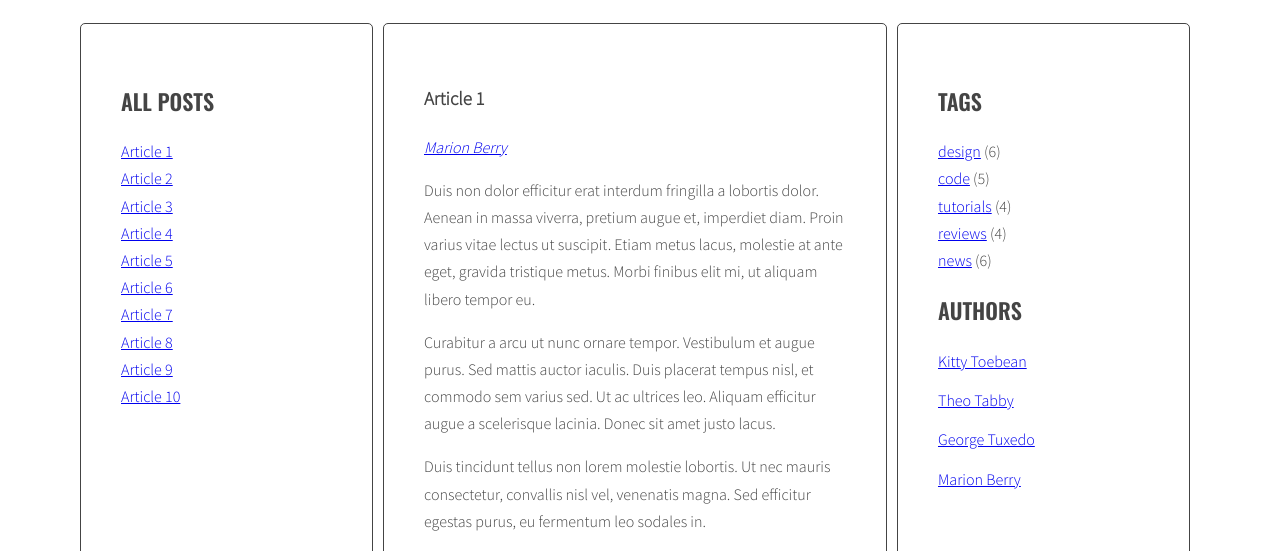
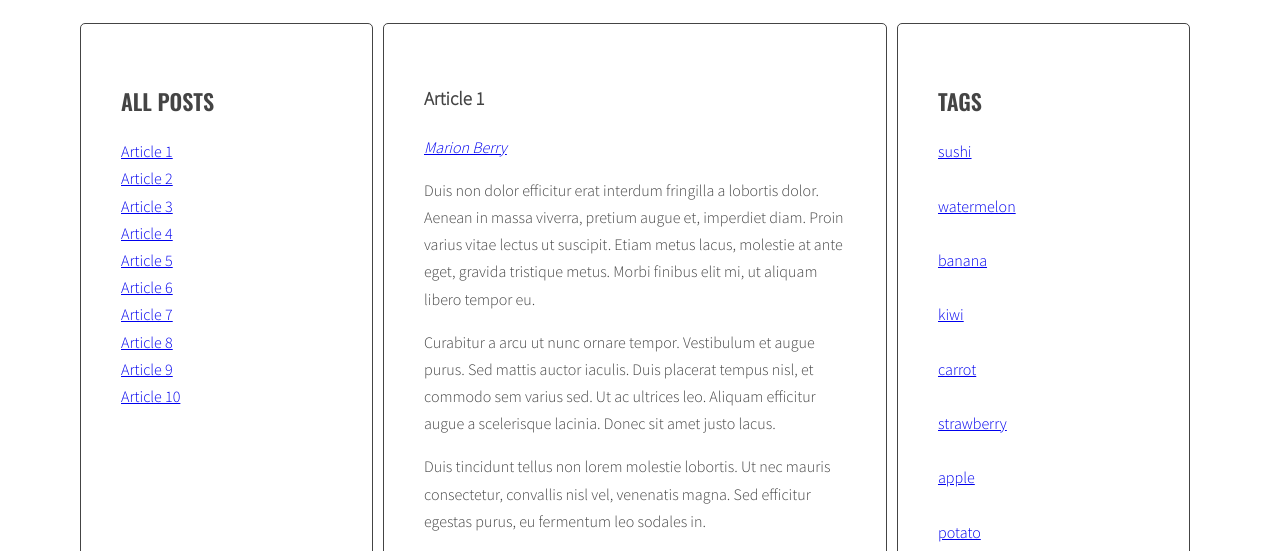
Before and after one commit to mberdys/javascript-blog, a website: page index.html in a window 1280 px wide. Shown: the part 220-771 px from the top of the page. Drawn offline with nearby package versions, Linux system fonts and the light colour scheme.

Commit message:
Add list of tags to right column to generateTags function

```diff
--- a/index.html
+++ b/index.html
@@ -181,11 +181,6 @@
         <aside class="sidebar">
           <h2 class="section-title">Tags</h2>
           <ul class="list tags">
-            <li><a href="#">design</a> <span>(6)</span></li>
-            <li><a href="#">code</a> <span>(5)</span></li>
-            <li><a href="#">tutorials</a> <span>(4)</span></li>
-            <li><a href="#">reviews</a> <span>(4)</span></li>
-            <li><a href="#">news</a> <span>(6)</span></li>
           </ul>
           <h2 class="section-title">Authors</h2>
           <ul class="list authors">
--- a/js/script.js
+++ b/js/script.js
@@ -42,6 +42,7 @@ const optTitleSelector = '.post-title';
 const optTitleListSelector = '.titles';
 const optArticleTagsSelector = '.post-tags .list';
 const optArticleAuthorSelector = '.post-author';
+const optTagsListSelector = '.tags.list';
 
 function generateTitleLinks(customSelector = '') {
   console.log('Link was generated!');
@@ -85,6 +86,8 @@ generateTitleLinks();
 
 function generateTags() {
   console.log('Tag was generated!');
+  /* [NEW] create a new variable allTags with an empty array */
+  let allTags = [];
   /* find all articles */
   const articles = document.querySelectorAll(optArticleSelector); //znajduje wszystkie .post w dokumencie
   console.log('articles: ' + articles);
@@ -110,12 +113,22 @@ function generateTags() {
       /* add generated code to html variable */
       html = html + linkHTML; //nadanie zmiennej html wartości stałej linkHTML
       console.log(html);
+      /* [NEW] check if this link is NOT already in allTags */
+      if(allTags.indexOf(linkHTML) == -1){
+        /* [NEW] add generated code to allTags array */
+        allTags.push(linkHTML);
+      }
     /* END LOOP: for each tag */
     }
     /* insert HTML of all the links into the tags wrapper */
     tagsWrapper.innerHTML = html; //wstawienie zmiennej wartości zmiennej html do stałej tagsWrapper w pliku HTML
   /* END LOOP: for every article: */
   }
+  /* [NEW] find list of tags in right column */
+  const tagList = document.querySelector('.tags');
+
+  /* [NEW] add html from allTags to tagList */
+  tagList.innerHTML = allTags.join(' ');
 
 }
 
@@ -168,6 +181,7 @@ addClickListenersToTags();
 
 function generateAuthors(){
   console.log('Author is generated!');
+  let allAuthors = [];
   /* find all articles */
   const articles = document.querySelectorAll(optArticleSelector);
   console.log('articles: ' + articles);
@@ -185,9 +199,18 @@ function generateAuthors(){
     const linkHTML = '<p class="post-author"><a href="#author' + articleAuthor +'">' + articleAuthor + '</a></p>';
     console.log('linkhtml: ' + linkHTML);
     html = html + linkHTML;
+    if(allAuthors.indexOf(linkHTML) == -1){
+      /* [NEW] add generated code to allTags array */
+      allAuthors.push(linkHTML);
+    }
     /* END LOOP: for every article: */
     authorWrapper.innerHTML = html;
   }
+  /* [NEW] find list of tags in right column */
+  const tagList = document.querySelector('.tags');
+
+  /* [NEW] add html from allTags to tagList */
+  tagList.innerHTML = allTags.join(' ');
 }
 
 generateAuthors();
```
